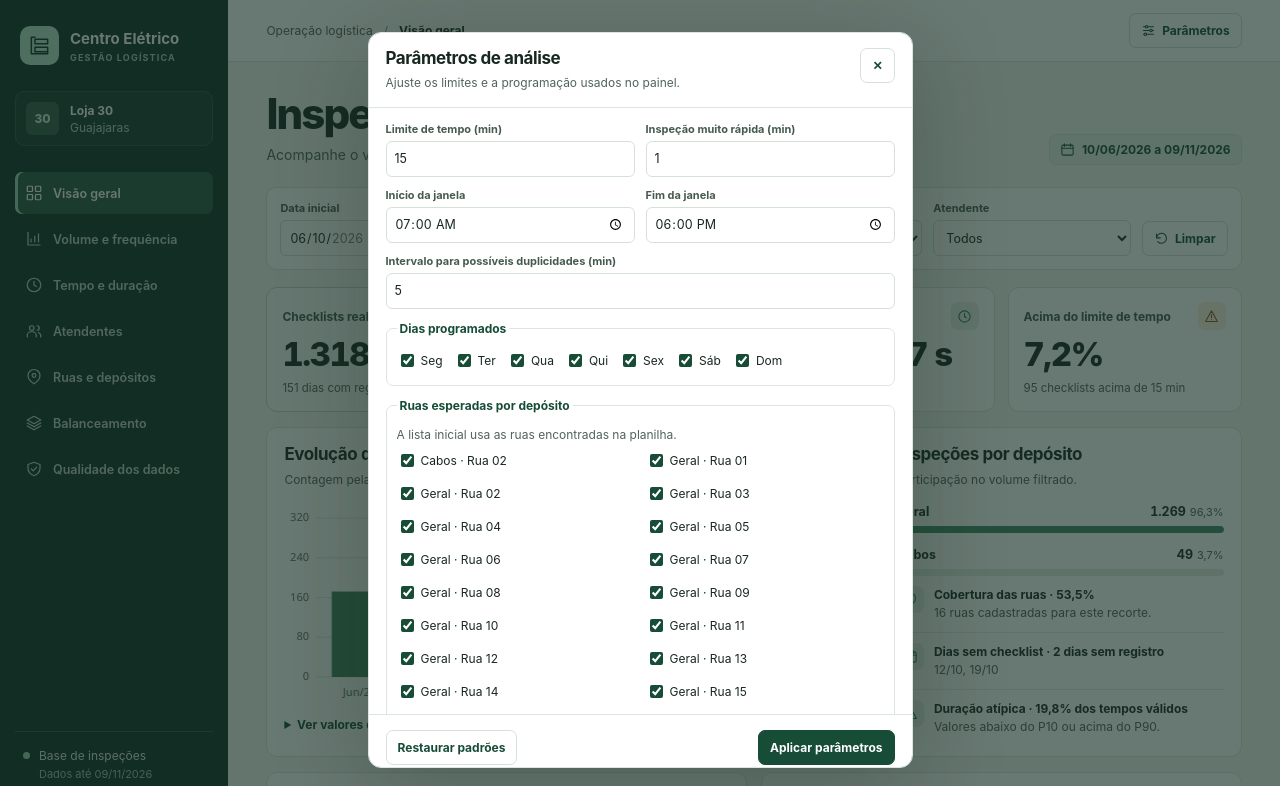
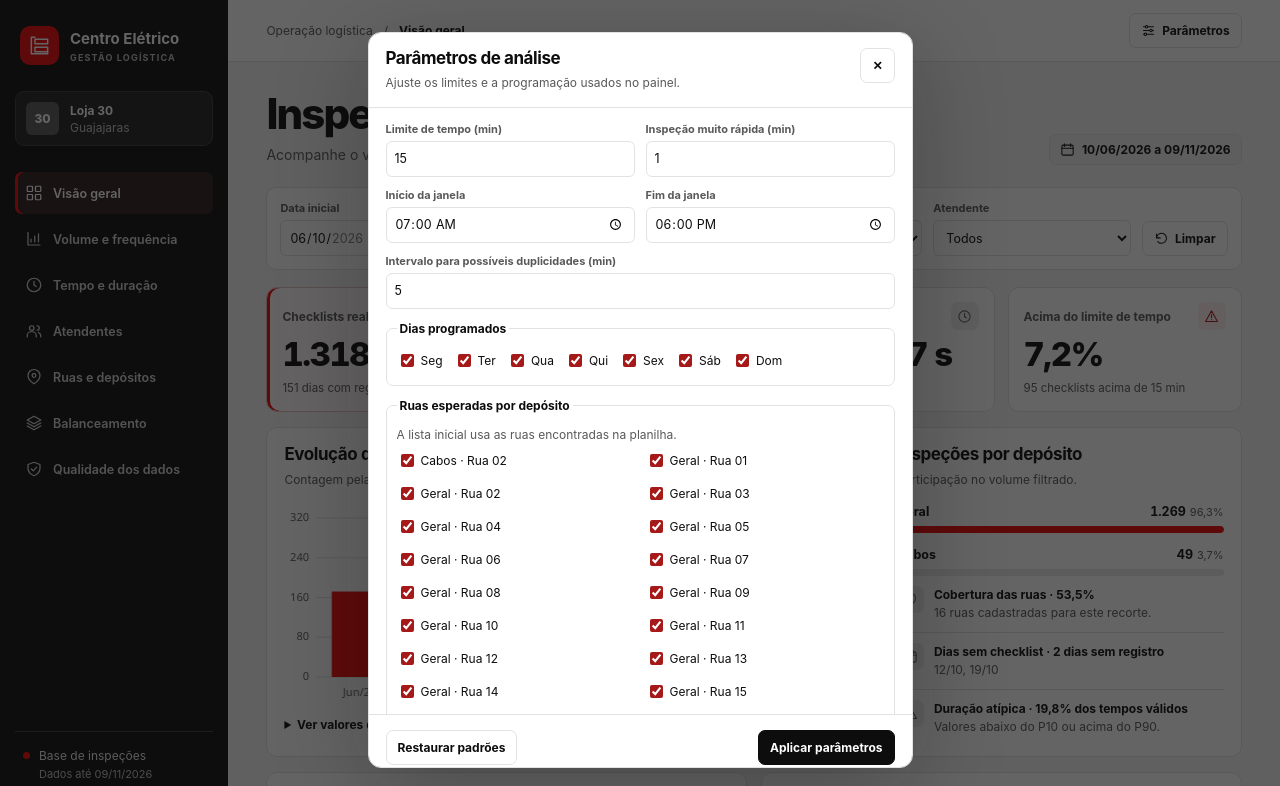
Before and after one commit to Avlis-coder/Indicador_inspe-o_ruas, a plain HTML site: page index.html in a window 1280 px wide. Both pictures are taken after a click on the button "Parâmetros". Shown: the top 786 px of the page. Drawn offline with Linux system fonts and the light colour scheme.

Commit message:
Add files via upload

```diff
--- a/painel.css
+++ b/painel.css
@@ -1,8 +1,20 @@
 :root {
   color-scheme: light;
-  --ink: #182820; --muted: #52645a; --forest: #174c37; --green: #257553;
-  --line: #dce6df; --paper: #fff; --back: #f4f7f4; --wash: #eaf3ed;
-  --amber: #9c5222; --amber-bg: #fff1e4;
+  --ink: #0D0D0D;
+  --muted: #595959;
+  --accent: #F20505;
+  --paper: #FFFFFF;
+  --accent-ink: #A61919;
+  --line: #E2E2E2;
+  --back: #F6F6F6;
+  --wash: #F0F0F0;
+  --tint: #FFF0F0;
+  --heat-0: #F6F6F6;
+  --heat-1: #FFE7E7;
+  --heat-2: #FFC8C8;
+  --heat-3: #FFA4A4;
+  --heat-4: #C72222;
+  --heat-5: #881515;
   font-family: "Inter", "Segoe UI", Arial, sans-serif;
   font-size: 15px;
 }
@@ -11,69 +23,69 @@ body { margin: 0; color: var(--ink); background: var(--back); }
 button, select, input { font: inherit; color: inherit; }
 button, select, input[type="checkbox"], summary { cursor: pointer; }
 button:focus-visible, a:focus-visible, [tabindex]:focus-visible, select:focus-visible, input:focus-visible, summary:focus-visible {
-  outline: 3px solid #439f75; outline-offset: 3px;
+  outline: 3px solid var(--accent); outline-offset: 3px;
 }
 a { color: inherit; }
 svg { display: block; width: 18px; height: 18px; }
 [data-icon] { display: inline-flex; flex-shrink: 0; }
-.skip { position: fixed; z-index: 10; left: 12px; top: 10px; transform: translateY(-160%); background: white; padding: 10px; }
+.skip { position: fixed; z-index: 10; left: 12px; top: 10px; transform: translateY(-160%); background: var(--paper); padding: 10px; }
 .skip:focus { transform: none; }
-.rail { position: fixed; inset: 0 auto 0 0; z-index: 1; width: 228px; background: #102e24; color: #fff;
+.rail { position: fixed; inset: 0 auto 0 0; z-index: 1; width: 228px; background: var(--ink); color: var(--paper);
   padding: 26px 15px 19px; display: flex; flex-direction: column; gap: 26px; }
 .brand, .site-choice { display: flex; align-items: center; gap: 11px; }
 .brand { padding: 0 5px; }
 .brand strong { font-size: 15px; display: block; }
-.brand small { font-size: 9px; display: block; color: #b6c7bc; letter-spacing: .13em; margin-top: 4px; font-weight: 650; }
-.brand-mark { color: #103324; background: #b9e5cb; border-radius: 10px; padding: 5px; }
+.brand small { font-size: 9px; display: block; color: #BFBFBF; letter-spacing: .13em; margin-top: 4px; font-weight: 650; }
+.brand-mark { color: var(--paper); background: var(--accent); border-radius: 10px; padding: 5px; }
 .brand-mark svg { width: 29px; height: 29px; }
-.site-choice { background: #1a3b2e; border: 1px solid #305144; padding: 10px; border-radius: 9px; }
+.site-choice { background: #202020; border: 1px solid #3A3A3A; padding: 10px; border-radius: 9px; }
 .site-choice strong, .site-choice small { display: block; font-size: 12px; }
-.site-choice small { color: #bccec3; margin-top: 2px; }
-.unit-icon { display: grid; place-items: center; min-width: 33px; height: 33px; color: #d2ecdc; background: #315b47; border-radius: 6px; font-size: 12px; font-weight: 800; }
+.site-choice small { color: #C4C4C4; margin-top: 2px; }
+.unit-icon { display: grid; place-items: center; min-width: 33px; height: 33px; color: var(--paper); background: var(--muted); border-radius: 6px; font-size: 12px; font-weight: 800; }
 nav { display: grid; gap: 4px; }
-nav a { display: flex; align-items: center; gap: 10px; border-radius: 7px; padding: 10px; color: #c0d0c6; text-decoration: none; font-size: 12.5px; font-weight: 580; min-height: 42px; }
-nav a:hover { color: white; background: #1b4031; }
-nav a[aria-current="page"] { color: #fff; background: #28563f; box-shadow: inset 3px 0 #9ed7b4; }
-.rail-foot { margin-top: auto; border-top: 1px solid #355145; padding: 16px 8px 0; display: flex; gap: 9px; color: #dbe8df; font-size: 12px; }
-.rail-foot small { display: block; color: #a8bfb1; margin-top: 4px; font-size: 11px; }
-.status-dot { width: 7px; height: 7px; border-radius: 99px; background: #97d3aa; margin-top: 4px; flex-shrink: 0; }
+nav a { display: flex; align-items: center; gap: 10px; border-radius: 7px; padding: 10px; color: #D2D2D2; text-decoration: none; font-size: 12.5px; font-weight: 580; min-height: 42px; }
+nav a:hover { color: var(--paper); background: #252525; }
+nav a[aria-current="page"] { color: var(--paper); background: #301B1B; box-shadow: inset 3px 0 var(--accent); }
+.rail-foot { margin-top: auto; border-top: 1px solid #3A3A3A; padding: 16px 8px 0; display: flex; gap: 9px; color: #E9E9E9; font-size: 12px; }
+.rail-foot small { display: block; color: #BFBFBF; margin-top: 4px; font-size: 11px; }
+.status-dot { width: 7px; height: 7px; border-radius: 99px; background: var(--accent); margin-top: 4px; flex-shrink: 0; }
 main { margin-left: 228px; min-width: 0; }
 .topbar { min-height: 62px; display: flex; align-items: center; justify-content: space-between; gap: 16px;
   background: var(--paper); border-bottom: 1px solid var(--line); padding: 8px clamp(18px, 3vw, 40px); }
 .crumb { display: flex; align-items: center; gap: 11px; color: var(--muted); font-size: 12px; }
-.crumb span { color: #82988a; }
+.crumb span { color: var(--muted); }
 .crumb strong { color: var(--ink); }
 .frame { max-width: 1550px; margin: auto; padding: 28px clamp(18px, 3vw, 40px) 15px; }
 .page-head { display: flex; align-items: end; justify-content: space-between; gap: 12px; margin-bottom: 22px; }
 h1, h2, p { margin: 0; }
 h1 { font-size: clamp(28px, 3.4vw, 42px); line-height: 1.12; letter-spacing: -.045em; font-weight: 760; }
 .page-head p { color: var(--muted); margin-top: 8px; font-size: 14px; line-height: 1.45; }
-.period-tag { display: flex; align-items: center; gap: 7px; font-size: 12px; font-weight: 650; color: var(--forest); background: var(--wash); border: 1px solid #d6e5db;
+.period-tag { display: flex; align-items: center; gap: 7px; font-size: 12px; font-weight: 650; color: var(--ink); background: var(--wash); border: 1px solid var(--line);
   border-radius: 7px; padding: 7px 10px; white-space: nowrap; }
 .period-tag svg, .quiet-button svg, .primary-button svg { width: 15px; height: 15px; }
-.quiet-button, .primary-button { padding: 7px 11px; min-height: 35px; border: 1px solid #d5e1d8; border-radius: 7px; background: #fff; color: var(--forest);
+.quiet-button, .primary-button { padding: 7px 11px; min-height: 35px; border: 1px solid var(--line); border-radius: 7px; background: var(--paper); color: var(--ink);
   display: inline-flex; align-items: center; justify-content: center; gap: 6px; font-size: 12px; font-weight: 650; white-space: nowrap; }
-.quiet-button:hover { background: var(--wash); }
-.primary-button { color: #fff; background: var(--forest); border-color: var(--forest); }
-.primary-button:hover { background: #216145; }
+.quiet-button:hover { background: var(--tint); color: var(--accent-ink); }
+.primary-button { color: var(--paper); background: var(--ink); border-color: var(--ink); }
+.primary-button:hover { background: var(--accent-ink); }
 .filters { display: grid; grid-template-columns: minmax(120px,1fr) minmax(120px,1fr) minmax(100px,1fr) minmax(90px,.85fr) minmax(130px,1.25fr) auto; align-items: end;
   gap: 11px; border: 1px solid var(--line); padding: 13px; border-radius: 10px; background: var(--paper); margin-bottom: 17px; }
 .field { min-width: 0; }
-.field label { display: block; font-size: 11px; font-weight: 700; color: #465b4f; margin: 0 0 5px; }
-.field input, .field select { min-height: 36px; padding: 6px 8px; border: 1px solid #d5e1d8; border-radius: 6px; width: 100%; min-width: 0; background: #fff; font-size: 12.5px; }
+.field label { display: block; font-size: 11px; font-weight: 700; color: var(--muted); margin: 0 0 5px; }
+.field input, .field select { min-height: 36px; padding: 6px 8px; border: 1px solid var(--line); border-radius: 6px; width: 100%; min-width: 0; background: var(--paper); font-size: 12.5px; }
 .field small { color: var(--muted); display: block; margin-top: 5px; }
-.filter-note { color: var(--amber); font-size: 12px; margin: -7px 0 16px; }
+.filter-note { color: var(--accent-ink); font-size: 12px; margin: -7px 0 16px; }
 .filter-note:empty { display: none; }
 .cards { display: grid; grid-template-columns: repeat(4,minmax(0,1fr)); gap: 13px; margin-bottom: 15px; }
 .kpi, .panel { border: 1px solid var(--line); border-radius: 11px; background: var(--paper); min-width: 0; }
 .kpi { padding: 14px 15px 15px; min-height: 121px; }
-.kpi:first-child { border-color: #c0d8c9; background: #f9fcfa; }
-.kpi-top { display: flex; justify-content: space-between; align-items: center; gap: 6px; min-height: 28px; color: #42594b; font-size: 12px; font-weight: 690; }
-.kpi-icon { display: grid; place-items: center; width: 28px; height: 28px; color: var(--green); background: var(--wash); border-radius: 7px; flex-shrink: 0; }
+.kpi:first-child { border-color: #E8BDBD; background: #FFFBFB; box-shadow: inset 3px 0 var(--accent); }
+.kpi-top { display: flex; justify-content: space-between; align-items: center; gap: 6px; min-height: 28px; color: var(--muted); font-size: 12px; font-weight: 690; }
+.kpi-icon { display: grid; place-items: center; width: 28px; height: 28px; color: var(--muted); background: var(--wash); border-radius: 7px; flex-shrink: 0; }
 .kpi-icon svg { width: 15px; height: 15px; }
 .kpi-value { display: block; font-size: clamp(21px,2.6vw,33px); font-weight: 760; letter-spacing: -.045em; line-height: 1.15; margin-top: 6px; font-variant-numeric: tabular-nums; }
 .kpi small { display: block; font-size: 11.5px; color: var(--muted); margin-top: 6px; line-height: 1.4; }
-.kpi.warn .kpi-icon { color: var(--amber); background: var(--amber-bg); }
+.kpi.warn .kpi-icon { color: var(--accent-ink); background: var(--tint); }
 .panel { padding: 16px 17px; margin-bottom: 15px; }
 .split { display: grid; grid-template-columns: minmax(0,1.65fr) minmax(0,1fr); gap: 14px; }
 .split.even { grid-template-columns: repeat(2,minmax(0,1fr)); }
@@ -81,53 +93,53 @@ h1 { font-size: clamp(28px, 3.4vw, 42px); line-height: 1.12; letter-spacing: -.0
 .panel h2, dialog h2 { font-size: 17px; letter-spacing: -.025em; line-height: 1.25; }
 .panel p, .dialog-head p, .dialog-scroll fieldset p { color: var(--muted); font-size: 12px; line-height: 1.45; margin-top: 5px; }
 .panel .table-note { margin-top: 11px; }
-.segments { display: flex; align-items: center; border: 1px solid var(--line); background: #f5f8f5; border-radius: 7px; padding: 2px; gap: 1px; }
+.segments { display: flex; align-items: center; border: 1px solid var(--line); background: var(--wash); border-radius: 7px; padding: 2px; gap: 1px; }
 .segments button { padding: 4px 7px; border: 0; background: transparent; border-radius: 4px; font-size: 11px; color: var(--muted); }
-.segments button[aria-pressed="true"] { background: #fff; color: var(--forest); font-weight: 700; box-shadow: 0 1px 3px #123b241c; }
+.segments button[aria-pressed="true"] { background: var(--paper); color: var(--ink); font-weight: 700; box-shadow: 0 1px 3px #0D0D0D19; }
 .chart-wrap { position: relative; }
 .chart { display: block; width: 100%; height: 202px; }
-.chart-tooltip { display: none; position: absolute; z-index: 1; pointer-events: none; border-radius: 6px; background: #17392c; color: white; padding: 5px 8px; font-size: 11px; white-space: nowrap; }
+.chart-tooltip { display: none; position: absolute; z-index: 1; pointer-events: none; border-radius: 6px; background: var(--ink); color: var(--paper); padding: 5px 8px; font-size: 11px; white-space: nowrap; }
 .bars { display: grid; gap: 14px; padding-top: 3px; }
 .bar-copy { display: flex; align-items: baseline; justify-content: space-between; gap: 6px; font-size: 12.5px; }
 .bar-copy span:first-child { font-weight: 650; }
 .bar-copy b { font-variant-numeric: tabular-nums; }
 .bar-copy small { color: var(--muted); margin-left: 4px; font-size: 11px; }
-.track { margin-top: 7px; height: 7px; border-radius: 8px; background: #e6eee8; overflow: hidden; }
-.track > span { display: block; height: 100%; background: #438a66; border-radius: inherit; }
-.bars > :nth-child(2n) .track > span { background: #78a682; }
+.track { margin-top: 7px; height: 7px; border-radius: 8px; background: #E9E9E9; overflow: hidden; }
+.track > span { display: block; height: 100%; background: var(--accent); border-radius: inherit; }
+.bars > :nth-child(2n) .track > span { background: var(--muted); }
 .insight-list { display: grid; gap: 0; margin: 0; padding: 0; list-style: none; }
-.insight-list li { display: grid; grid-template-columns: 28px minmax(0,1fr); padding: 10px 0; gap: 9px; border-bottom: 1px solid #e7eee8; font-size: 12px; line-height: 1.5; color: var(--muted); }
+.insight-list li { display: grid; grid-template-columns: 28px minmax(0,1fr); padding: 10px 0; gap: 9px; border-bottom: 1px solid var(--line); font-size: 12px; line-height: 1.5; color: var(--muted); }
 .insight-list li:last-child { border-bottom: 0; padding-bottom: 4px; }
 .insight-list strong { display: block; color: var(--ink); font-size: 12px; }
 .insight-list .kpi-icon { width: 27px; height: 27px; }
-.table-scroll { overflow: auto; min-width: 0; border: 1px solid #e0e8e2; border-radius: 7px; }
+.table-scroll { overflow: auto; min-width: 0; border: 1px solid var(--line); border-radius: 7px; }
 .table-scroll.tall { max-height: 420px; }
 table { width: 100%; border-collapse: separate; border-spacing: 0; font-size: 12px; font-variant-numeric: tabular-nums; }
-th, td { padding: 8px 11px; text-align: left; white-space: nowrap; border-bottom: 1px solid #e8eee9; }
-thead th { position: sticky; top: 0; z-index: 1; color: #41594b; background: #eef4ef; font-weight: 700; }
+th, td { padding: 8px 11px; text-align: left; white-space: nowrap; border-bottom: 1px solid var(--line); }
+thead th { position: sticky; top: 0; z-index: 1; color: var(--ink); background: var(--wash); font-weight: 700; }
 tbody tr:last-child td, tbody tr:last-child th { border-bottom: 0; }
-tbody tr:hover td, tbody tr:hover th { background-color: #f5f9f5; }
+tbody tr:hover td, tbody tr:hover th { background-color: var(--back); }
 tbody th { font-weight: 650; }
 .num { text-align: right; }
 .matrix { width: max-content; min-width: 100%; }
 .matrix td, .matrix th { text-align: center; padding: 0; }
 .matrix th { min-width: 32px; height: 28px; padding: 4px 6px; }
-.matrix tbody th:first-child, .matrix thead th:first-child { position: sticky; left: 0; text-align: left; z-index: 1; padding: 4px 9px; background: #f3f7f3; }
+.matrix tbody th:first-child, .matrix thead th:first-child { position: sticky; left: 0; text-align: left; z-index: 1; padding: 4px 9px; background: var(--wash); }
 .matrix thead th:first-child { z-index: 2; }
 .matrix td span { display: block; font-size: 11px; min-width: 26px; padding: 5px 4px; }
 .matrix-key { display: flex; flex-wrap: wrap; gap: 7px; align-items: center; margin-top: 10px; font-size: 11px; color: var(--muted); }
 .key-swatch { width: 19px; height: 10px; border-radius: 2px; }
-.badge { display: inline-block; padding: 3px 7px; border-radius: 5px; font-size: 11px; font-weight: 660; color: var(--forest); background: var(--wash); white-space: nowrap; }
-.badge.warn { background: var(--amber-bg); color: var(--amber); }
-.empty { font-size: 13px; color: var(--muted); padding: 13px; border-radius: 7px; background: #f4f7f4; }
+.badge { display: inline-block; padding: 3px 7px; border-radius: 5px; font-size: 11px; font-weight: 660; color: var(--ink); background: var(--wash); white-space: nowrap; }
+.badge.warn { background: var(--tint); color: var(--accent-ink); }
+.empty { font-size: 13px; color: var(--muted); padding: 13px; border-radius: 7px; background: var(--back); }
 details { margin-top: 10px; font-size: 12px; }
-summary { color: var(--forest); font-weight: 650; padding: 4px 0; }
+summary { color: var(--ink); font-weight: 650; padding: 4px 0; }
 details .table-scroll { margin-top: 8px; }
-.note-block { margin-bottom: 15px; padding: 10px 12px; border: 1px solid #dce7de; border-radius: 7px; background: #edf5ef; color: #3f5949; font-size: 12px; line-height: 1.5; }
+.note-block { margin-bottom: 15px; padding: 10px 12px; border: 1px solid var(--line); border-radius: 7px; background: var(--wash); color: var(--muted); font-size: 12px; line-height: 1.5; }
 footer { padding: 4px 0 9px; display: flex; justify-content: space-between; gap: 8px; color: var(--muted); font-size: 11px; }
 footer strong { margin-right: auto; font-weight: 650; }
-dialog { border: 1px solid var(--line); border-radius: 13px; padding: 0; width: min(545px,94vw); max-height: 92vh; color: var(--ink); box-shadow: 0 20px 90px #12271944; }
-dialog::backdrop { background: #142d23a3; }
+dialog { border: 1px solid var(--line); border-radius: 13px; padding: 0; width: min(545px,94vw); max-height: 92vh; color: var(--ink); box-shadow: 0 20px 90px #0D0D0D44; }
+dialog::backdrop { background: #0D0D0DA3; }
 .dialog-head, .dialog-actions { display: flex; justify-content: space-between; align-items: start; gap: 10px; padding: 15px 17px; }
 .dialog-head { border-bottom: 1px solid var(--line); }
 .dialog-actions { border-top: 1px solid var(--line); }
@@ -135,13 +147,13 @@ dialog::backdrop { background: #142d23a3; }
 .setting-grid { display: grid; grid-template-columns: 1fr 1fr; gap: 11px; }
 .setting-grid .span { grid-column: 1/-1; }
 fieldset { margin: 12px 0; border: 1px solid var(--line); border-radius: 7px; padding: 8px 10px 11px; min-width: 0; }
-legend { padding: 0 3px; color: var(--forest); font-size: 12px; font-weight: 700; }
+legend { padding: 0 3px; color: var(--ink); font-size: 12px; font-weight: 700; }
 .checks { display: flex; flex-wrap: wrap; gap: 7px 11px; font-size: 12px; margin-top: 4px; }
 .checks label { display: inline-flex; align-items: center; min-height: 26px; gap: 4px; }
-.checks input { accent-color: var(--forest); }
+.checks input { accent-color: var(--accent-ink); }
 .street-settings { display: grid; grid-template-columns: repeat(2,minmax(0,1fr)); }
 #street-settings + .field { margin-top: 9px; }
-.error { color: #962f18; margin-top: 8px; font-size: 12px; }
+.error { color: var(--accent-ink); margin-top: 8px; font-size: 12px; }
 @media (max-width: 1120px) {
   .rail { width: 190px; padding-inline: 11px; }
   main { margin-left: 190px; }
--- a/painel.js
+++ b/painel.js
@@ -196,6 +196,11 @@ function drawChart(items) {
   const canvas = $('volume-chart');
   if (!canvas) return;
   const tip = $('chart-tip');
+  const styles = getComputedStyle(canvas);
+  const axisColor = styles.getPropertyValue('--muted').trim();
+  const gridColor = styles.getPropertyValue('--line').trim();
+  const barColor = styles.getPropertyValue('--accent').trim();
+  const hoverColor = styles.getPropertyValue('--accent-ink').trim();
   let geometry;
   function paint(index = -1) {
     const width = canvas.clientWidth;
@@ -222,10 +227,10 @@ function drawChart(items) {
     ctx.textBaseline = 'middle';
     for (let grid = 0; grid <= 4; grid++) {
       const y = bottom - grid * (bottom - top) / 4;
-      ctx.fillStyle = '#5b7062';
+      ctx.fillStyle = axisColor;
       ctx.textAlign = 'right';
       ctx.fillText(n(grid * tick),left - 7,y);
-      ctx.strokeStyle = '#e1ebe4';
+      ctx.strokeStyle = gridColor;
       ctx.beginPath();
       ctx.moveTo(left,y);
       ctx.lineTo(width - 5,y);
@@ -236,11 +241,11 @@ function drawChart(items) {
       const x = left + step * (i + .5);
       const size = Math.max(1,Math.min(step * .64,57));
       const bar = (bottom - top) * value / max;
-      ctx.fillStyle = i === index ? '#154131' : i === items.length - 1 ? '#8fb99f' : '#40835d';
+      ctx.fillStyle = i === index ? hoverColor : i === items.length - 1 ? axisColor : barColor;
       if (bar > 0) ctx.fillRect(x - size / 2,bottom - bar,size,bar);
       if (i % skip === 0) {
         ctx.textAlign = 'center';
-        ctx.fillStyle = '#516658';
+        ctx.fillStyle = axisColor;
         ctx.fillText(label,x,height - 10,Math.max(35,step * skip - 4));
       }
     });
@@ -263,7 +268,7 @@ function drawChart(items) {
   paint();
 }
 
-const colors = ['#f3f6f3','#dcece0','#b8dac2','#86bd98','#4b916b','#256247'];
+const colors = Array.from({length:6}, (_, level) => 'var(--heat-' + level + ')');
 function matrix(rowLabels,colLabels,counts) {
   if (!rowLabels.length || !colLabels.length) return empty();
   let peak = 0;
@@ -273,7 +278,7 @@ function matrix(rowLabels,colLabels,counts) {
     const shade = value ? Math.ceil(value / peak * 5) : 0;
     const description = rowLabels[i] + ' · ' + colLabels[j] + ' · ' + n(value) + ' checklists';
     return '<td><span title="' + esc(description) + '" style="background:' + colors[shade] +
-      ';color:' + (shade >= 4 ? '#fff' : '#233d2e') + '">' + (value || '·') + '</span></td>';
+      ';color:' + (shade >= 4 ? 'var(--paper)' : 'var(--ink)') + '">' + (value || '·') + '</span></td>';
   }).join('') + '</tr>').join('');
   return '<div class="table-scroll tall" tabindex="0" role="region" aria-label="Mapa de calor com contagem de checklists"><table class="matrix"><thead><tr><th scope="col">Recorte</th>' +
     header + '</tr></thead><tbody>' + body + '</tbody></table></div><div class="matrix-key"><span>0</span>' +
```
